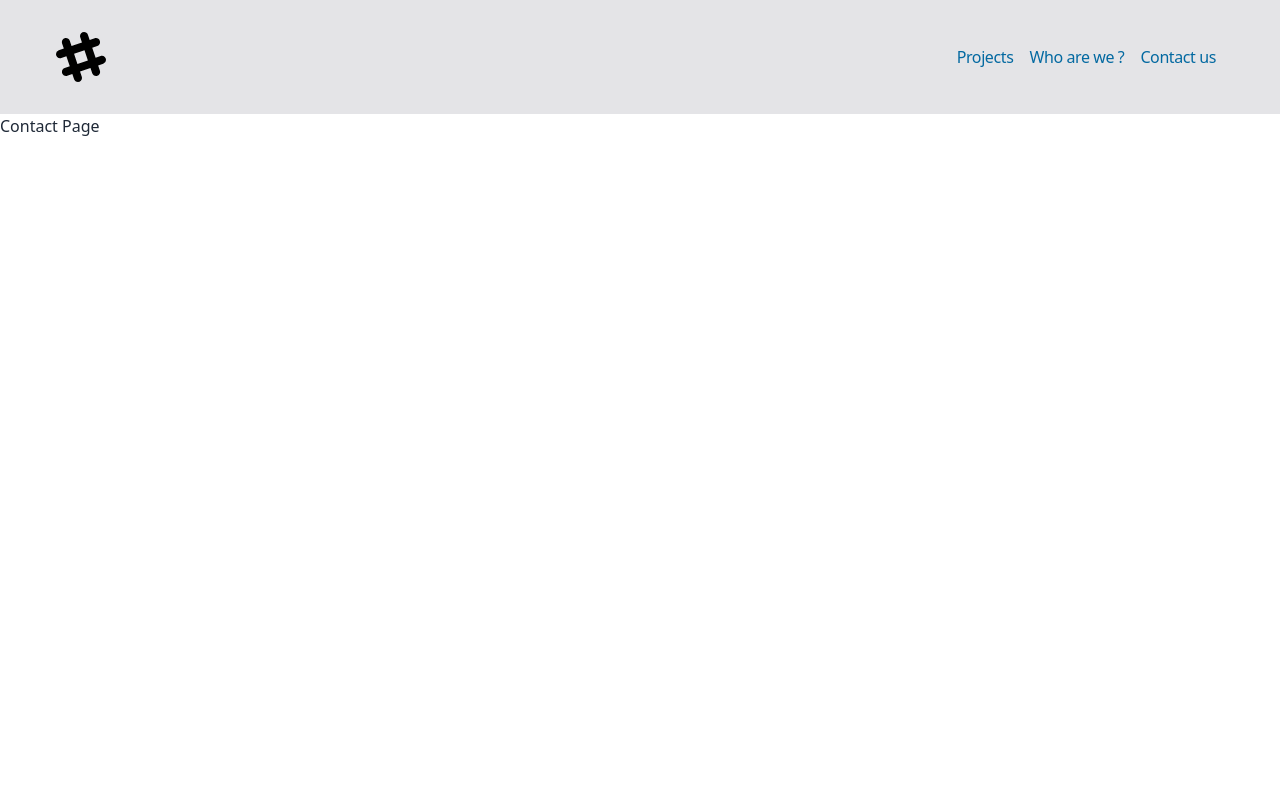
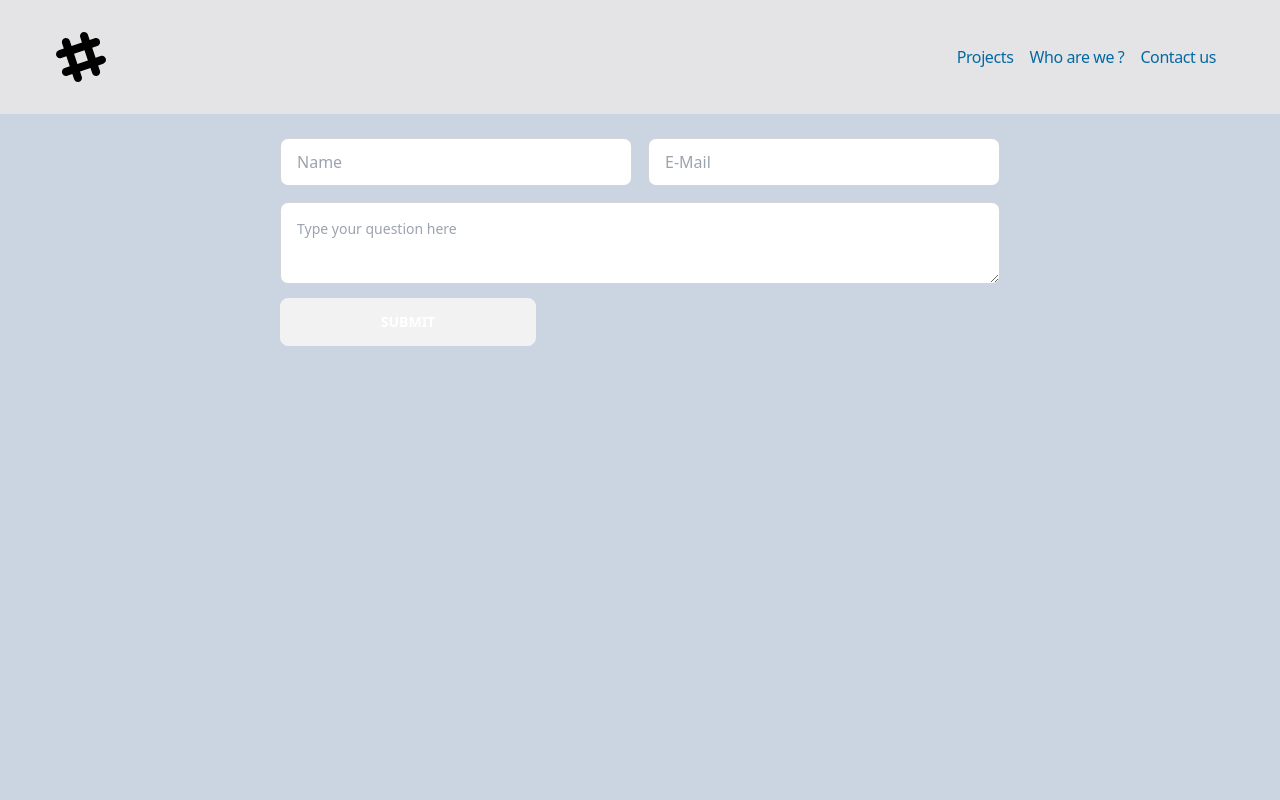
Before and after one commit to fathanaa26/coffeeMenu, a React (Vite) app: page /contactus in a window 1280 px wide. Shown: the top 800 px of the page. Built offline with nearby package versions, Linux system fonts and the light colour scheme.

Commit message:
kontak-form

```diff
--- a/src/pages/Contact.jsx
+++ b/src/pages/Contact.jsx
@@ -6,7 +6,34 @@ export default function ContactPage() {
   return (
     <>
       <Navbar />
-      <h1 className="min-h-screen">Contact Page</h1>
+      <div className="bg-slate-300 min-h-screen">
+        <div className="p-6 mx-auto w-full md:max-w-3xl">
+          <form action="/" method="post" className="flex flex-row gap-4">
+            <input
+              type="text"
+              className="input bg-white input-bordered w-full"
+              name="name"
+              id="name"
+              placeholder="Name"
+            />
+            <input
+              type="email"
+              className="input bg-white input-bordered w-full"
+              name="email"
+              id="email"
+              placeholder="E-Mail"
+            />
+          </form>
+          <textarea
+            placeholder="Type your question here"
+            className="textarea textarea-bordered textarea-md w-full mt-4 bg-white"
+          ></textarea>
+          <button type="submit" className=" btn btn-wide mt-2 text-white">
+            Submit
+          </button>
+        </div>
+      </div>
+
       <Footer />
     </>
   );
```
